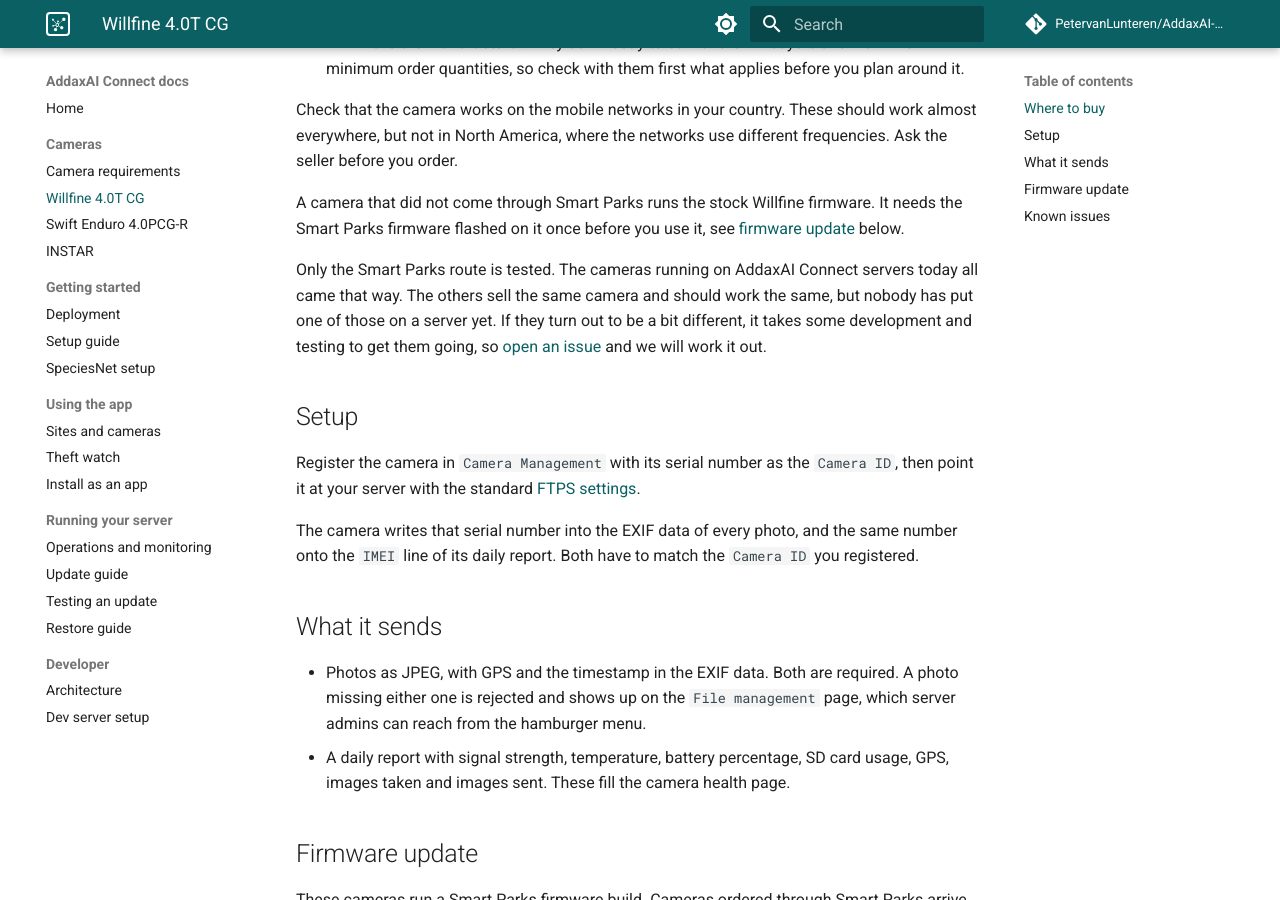
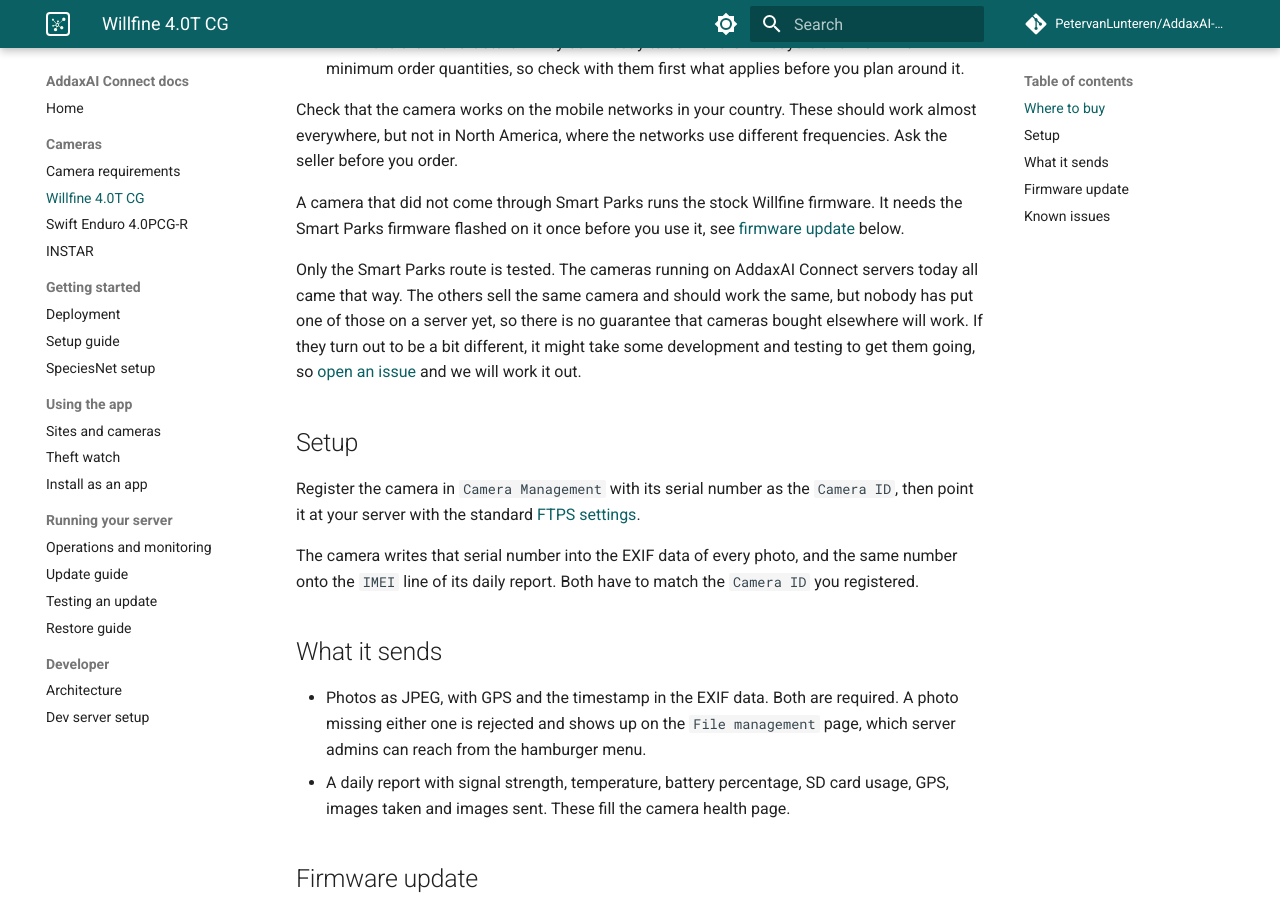
Before and after one commit to PetervanLunteren/AddaxAI-Connect, an MkDocs documentation site: the page built from docs/cameras/willfine-4-0t-cg.md, in a window 1280 px wide and 900 px high, scrolled down 503 px. Built offline with MkDocs 1.6.1 and Material for MkDocs 9.7.7, drawn with Linux system fonts in a browser that asks for light colours; comment, search, counter and statistics services are not loaded.

Commit message:
Say plainly that other sellers come with no guarantee

```diff
--- a/docs/cameras/willfine-4-0t-cg.md
+++ b/docs/cameras/willfine-4-0t-cg.md
@@ -14,7 +14,7 @@
 
 A camera that did not come through Smart Parks runs the stock Willfine firmware. It needs the Smart Parks firmware flashed on it once before you use it, see [firmware update](#firmware-update) below.
 
-Only the Smart Parks route is tested. The cameras running on AddaxAI Connect servers today all came that way. The others sell the same camera and should work the same, but nobody has put one of those on a server yet. If they turn out to be a bit different, it takes some development and testing to get them going, so [open an issue](https://github.com/PetervanLunteren/AddaxAI-Connect/issues) and we will work it out.
+Only the Smart Parks route is tested. The cameras running on AddaxAI Connect servers today all came that way. The others sell the same camera and should work the same, but nobody has put one of those on a server yet, so there is no guarantee that cameras bought elsewhere will work. If they turn out to be a bit different, it might take some development and testing to get them going, so [open an issue](https://github.com/PetervanLunteren/AddaxAI-Connect/issues) and we will work it out.
 
 ## Setup
 
```
